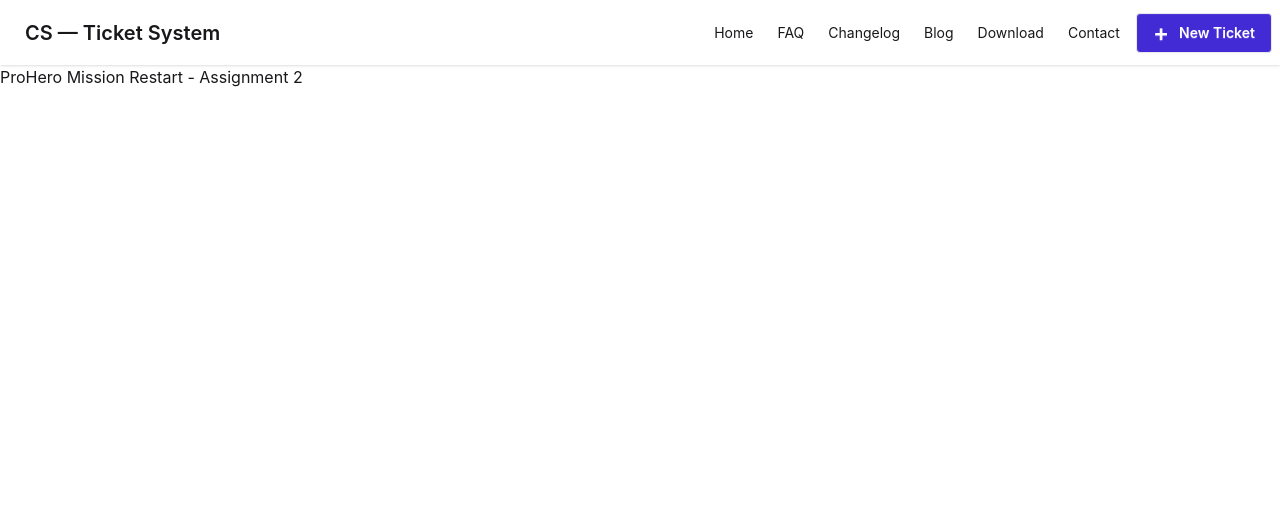
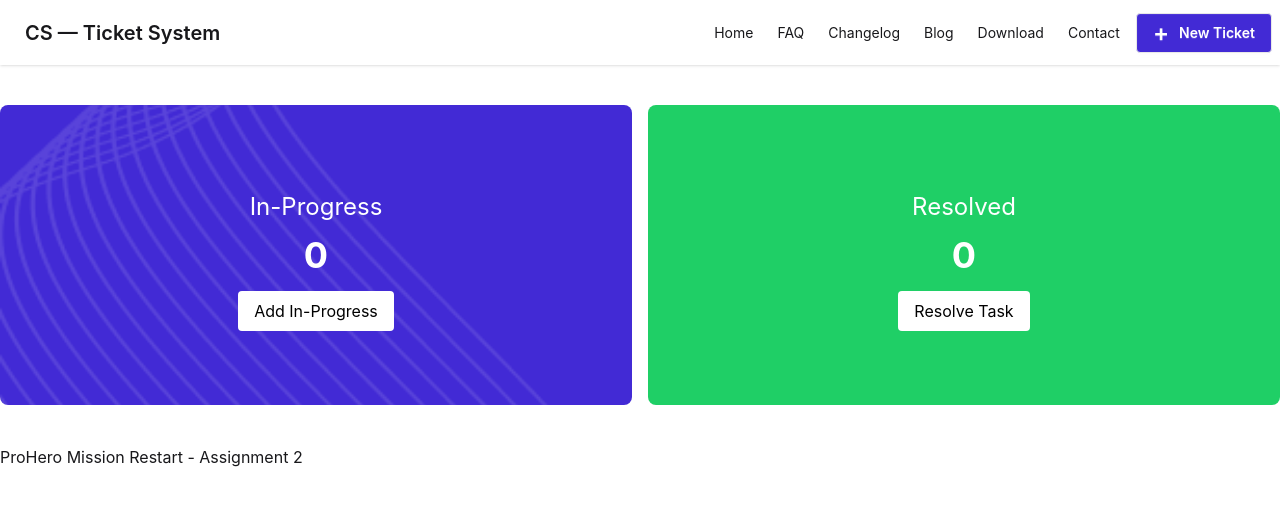
Before and after one commit to ahkamulbd/proHero-mission-restart-assignment2, a React (Vite) app: page / in a window 1280 px wide. Shown: the top 506 px of the page. Built offline with nearby package versions, Linux system fonts and the light colour scheme.

Commit message:
Banner section done

```diff
--- a/src/App.jsx
+++ b/src/App.jsx
@@ -1,5 +1,6 @@
 
 import './App.css'
+import Banner from './components/Banner/Banner'
 import Navbar from './components/navbar/navbar'
 
 
@@ -10,6 +11,7 @@ function App() {
     <>
 
           <Navbar></Navbar>
+          <Banner></Banner>
 
           <h1>ProHero Mission Restart - Assignment 2</h1>
 
--- /dev/null
+++ b/src/components/Banner/Banner.jsx
@@ -0,0 +1,57 @@
+import { useState } from "react";
+import ProgressBg from "../../assets/vector1.png";
+import ResolvedBg from "../../assets/vector2.png";
+
+function Banner() {
+
+  const [inProgress, setInProgress] = useState(0);
+  const [resolved, setResolved] = useState(0);
+
+  return (
+    <div className="max-w-7xl mx-auto my-10 grid grid-cols-2 gap-4">
+
+      {/* In Progress Card */}
+      <div
+        className="h-24 rounded-lg flex flex-col items-center justify-center text-white bg-cover bg-center bg-[#422AD5] h-[300px]"
+        style={{ backgroundImage: `url(${ProgressBg})` }}
+      >
+        <p className="text-2xl my-3">In-Progress</p>
+        <h1 className="text-4xl font-bold">{inProgress}</h1>
+
+        {/* Setting Button Temporarilly  */}
+        <button
+            onClick={() => setInProgress(inProgress + 1)}
+            className="bg-white text-black px-4 py-2 rounded mt-4"
+            >
+            Add In-Progress
+        </button>
+      </div>
+
+      {/* Resolved Card */}
+      <div
+        className="h-24 rounded-lg flex flex-col items-center justify-center text-white bg-cover bg-center bg-green-500 h-[300px]"
+        style={{ backgroundImage: `url(${ResolvedBg})` }}
+      >
+        <p className="text-2xl my-3">Resolved</p>
+        <h1 className="text-4xl font-bold">{resolved}</h1>
+
+        {/* Setting Button Temporarilly  */}
+        <button
+            onClick={() => setResolved(resolved + 1)}
+            className="bg-white text-black px-4 py-2 rounded mt-4"
+            >
+            Resolve Task
+        </button>
+      </div>
+
+
+
+
+
+    </div>
+
+
+  );
+}
+
+export default Banner;
```
